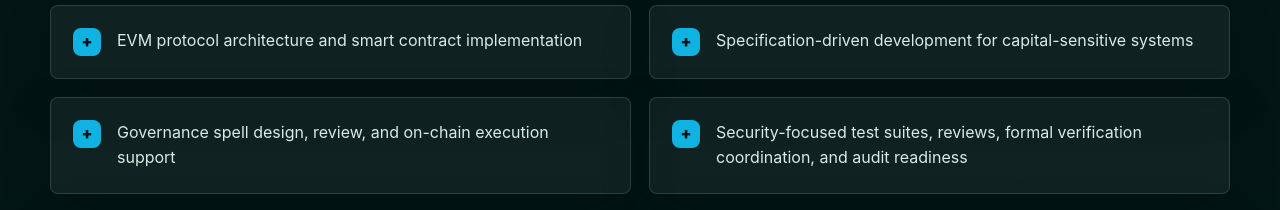
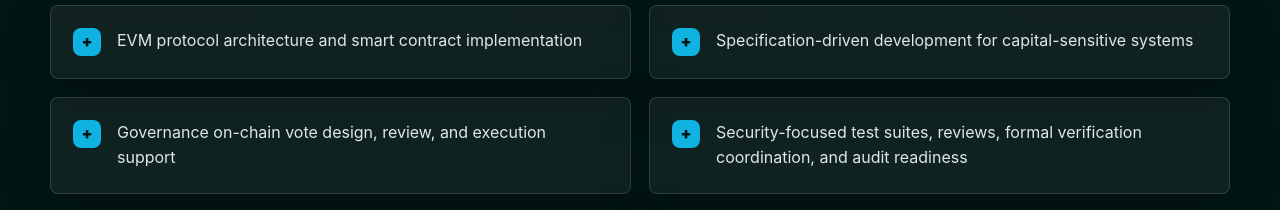
Before and after one commit to dewiz-xyz/dewiz-website, a Next.js app: page /smart-contract-development in a window 1280 px wide. Shown: the part 1420-1630 px from the top of the page. Built offline with nearby package versions, Linux system fonts and the light colour scheme.

Commit message:
Update mature governance vote wording

```diff
--- a/pages/smart-contract-development.tsx
+++ b/pages/smart-contract-development.tsx
@@ -7,7 +7,7 @@ import c from "../styles/site.module.css";
 const capabilities = [
   "EVM protocol architecture and smart contract implementation",
   "Specification-driven development for capital-sensitive systems",
-  "Governance spell design, review, and on-chain execution support",
+  "Governance on-chain vote design, review, and execution support",
   "Security-focused test suites, reviews, formal verification coordination, and audit readiness",
   "On-chain and off-chain integrations for protocol operations",
   "Operational support for production DeFi systems after launch",
```
